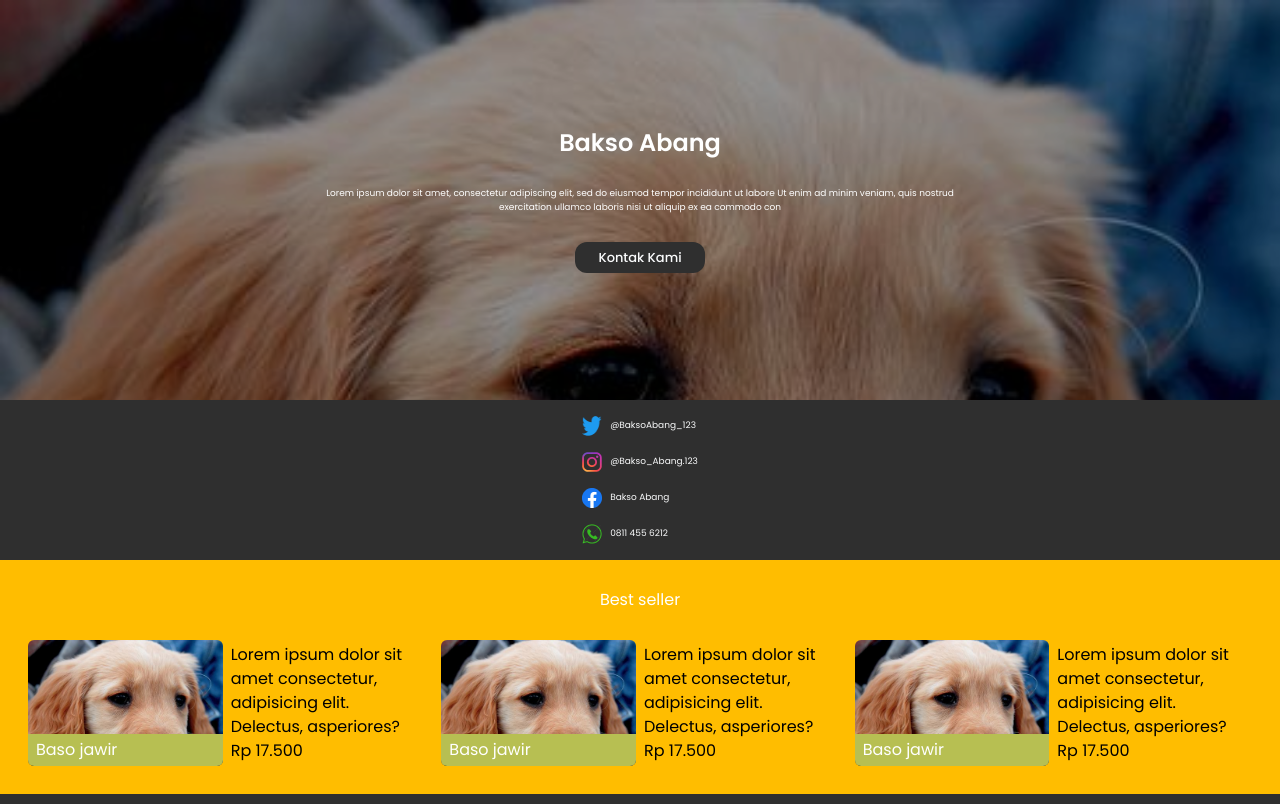
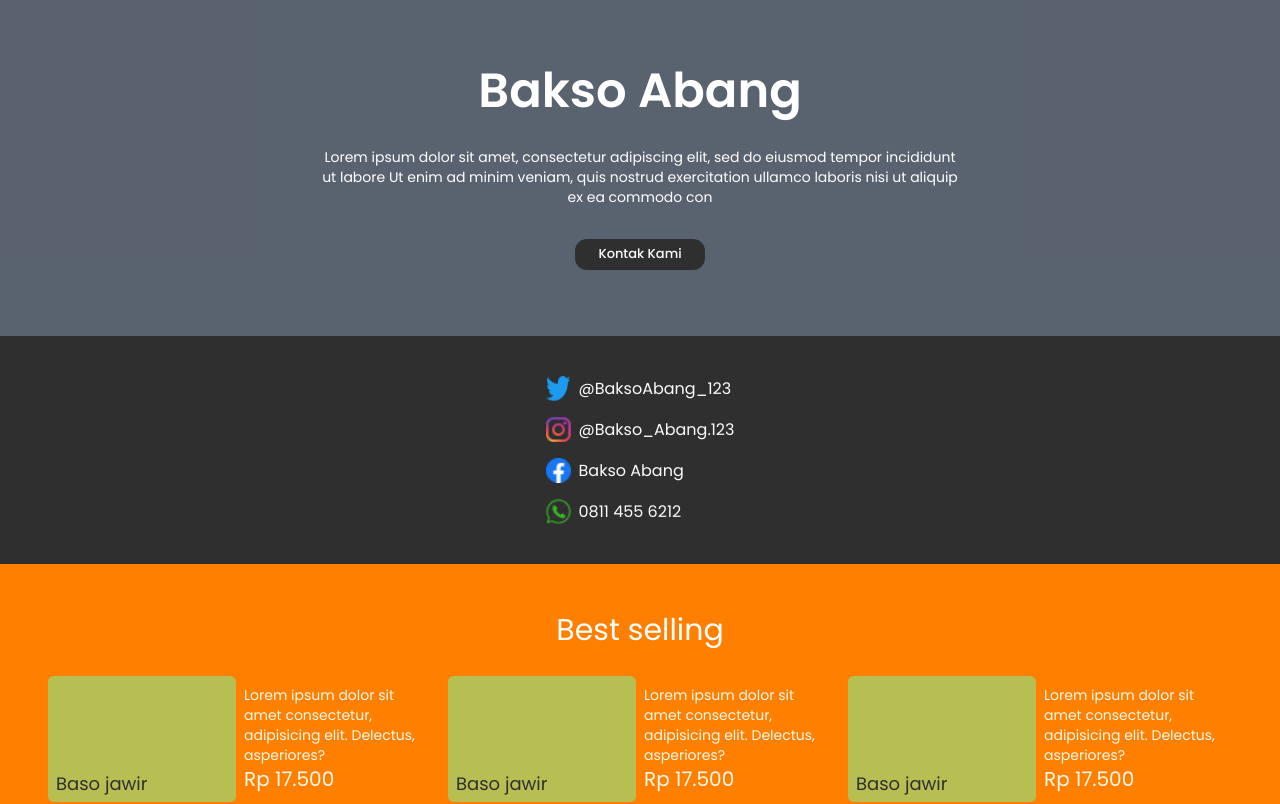
Before and after one commit to Jerrell-Marvel/hackaton-client, a Next.js app: page /merchant-store/1 in a window 1280 px wide. Shown: the top 804 px of the page. Built offline with nearby package versions, Linux system fonts and the light colour scheme.

Commit message:
update merchant store web design

```diff
--- a/src/pages/merchant-store/[merchantStoreName].tsx
+++ b/src/pages/merchant-store/[merchantStoreName].tsx
@@ -2,99 +2,129 @@ const merchantStoreName = () => {
   return (
     <div>
       {/* Main banner */}
-      <div className="bg-[url('/bg1.jpg')] w-full h-[50vh] flex flex-col justify-center items-center bg-no-repeat bg-cover relative">
-        <div className="absolute top-0 bottom-0 left-0 right-0 bg-black bg-opacity-40"></div>
+      <div className="relative flex h-[42vh] w-full flex-col items-center justify-center bg-slate-400 bg-cover bg-no-repeat">
+        <div className="absolute bottom-0 left-0 right-0 top-0 bg-black bg-opacity-40"></div>
 
-        <div className="z-20 relative w-2/3 md:w-1/2 text-center">
-          <div className="BaksoAbang text-white text-2xl font-semibold pb-7">Bakso Abang</div>
-          <div className="text-white font-Poppins text-center  text-[9px] font-normal pb-7">
-            Lorem ipsum dolor sit amet, consectetur adipiscing elit, sed do eiusmod tempor incididunt ut labore Ut enim ad minim veniam, quis nostrud exercitation ullamco laboris nisi ut aliquip ex ea commodo con
+        <div className="relative z-20 w-2/3 text-center md:w-1/2">
+          <div className="BaksoAbang font-Poppins pb-8 text-xl font-semibold text-white md:text-5xl">
+            Bakso Abang
           </div>
-          <button className="w-[130px] h-[31px] bg-[#2F2F2F] rounded-xl">
-            <div className="text-center font-Poppins text-[13px] font-medium text-[#FAFBFC]">Kontak Kami</div>
+          <div className="font-Poppins pb-8 text-center  text-[10px] font-normal text-white md:text-sm">
+            Lorem ipsum dolor sit amet, consectetur adipiscing elit, sed do
+            eiusmod tempor incididunt ut labore Ut enim ad minim veniam, quis
+            nostrud exercitation ullamco laboris nisi ut aliquip ex ea commodo
+            con
+          </div>
+          <button className="h-[31px] w-[130px] rounded-xl bg-[#2F2F2F]">
+            <div className="font-Poppins text-center text-[13px] font-medium text-[#FAFBFC]">
+              Kontak Kami
+            </div>
           </button>
         </div>
       </div>
 
       {/* Sosmed */}
-      <div className="w-full flex-shrink-0 bg-[#2F2F2F] flex flex-col items-center justify-center py-4">
+      <div className="flex w-full flex-shrink-0 flex-col items-center justify-center bg-[#2F2F2F] py-6 md:py-10">
         <div className="flex flex-col gap-4">
           <div className="flex items-center">
             <img
               src="/image9.png"
               alt="img"
-              className="w-[20px] h-[20px] mr-2"
+              className="mr-2 h-[20px] w-[20px] md:h-[25px] md:w-[25px]"
             />
-            <div className="text-center font-Poppins text-[9px] font-normal text-[#FAFBFC]">@BaksoAbang_123</div>
+            <div className="font-Poppins text-center text-[9px] font-normal text-[#FAFBFC] md:text-base">
+              @BaksoAbang_123
+            </div>
           </div>
           <div className="flex items-center">
             <img
               src="/image10.png"
               alt="img"
-              className="w-[20px] h-[20px] mr-2"
+              className="mr-2 h-[20px] w-[20px] md:h-[25px] md:w-[25px]"
             />
-            <div className="text-center font-Poppins text-[9px] font-normal text-[#FAFBFC]">@Bakso_Abang.123</div>
+            <div className="font-Poppins text-center text-[9px] font-normal text-[#FAFBFC] md:text-base">
+              @Bakso_Abang.123
+            </div>
           </div>
           <div className="flex items-center">
             <img
               src="/image11.png"
               alt="img"
-              className="w-[20px] h-[20px] mr-2"
+              className="mr-2 h-[20px] w-[20px] md:h-[25px] md:w-[25px]"
             />
-            <div className="text-center font-Poppins text-[9px] font-normal text-[#FAFBFC]">Bakso Abang</div>
+            <div className="font-Poppins text-center text-[9px] font-normal text-[#FAFBFC] md:text-base">
+              Bakso Abang
+            </div>
           </div>
           <div className="flex items-center">
             <img
               src="/image12.png"
               alt="img"
-              className="w-[20px] h-[20px] mr-2"
+              className="mr-2 h-[20px] w-[20px] md:h-[25px] md:w-[25px]"
             />
-            <div className="text-center font-Poppins text-[9px] font-normal text-[#FAFBFC]">0811 455 6212</div>
+            <div className="font-Poppins text-center text-[9px] font-normal text-[#FAFBFC] md:text-base">
+              0811 455 6212
+            </div>
           </div>
         </div>
       </div>
 
       {/* Best seller */}
 
-      <section className="bg-[#FFBD00] p-7">
-        <div className="text-center text-white">
-          <h3>Best seller</h3>
+      <section className="bg-[#FF7F00] p-7 md:p-12">
+        <div className="font-Poppins text-center text-xl text-white md:text-3xl">
+          <h3>Best selling</h3>
         </div>
-        <div className="grid grid-cols-1 sm:grid-cols-2 md:grid-cols-3 mt-7 gap-4">
-          <div className="flex items-center min-h-[126px] gap-2 ">
-            <div className="w-1/2 h-full bg-[url('/bg1.jpg')] bg-cover flex flex-col-reverse rounded-md overflow-hidden">
-              <div className="bg-yellow text-white px-2 py-1">Baso jawir</div>
+        <div className="mt-7 grid grid-cols-1 gap-4 sm:grid-cols-2 md:grid-cols-3">
+          <div className="flex min-h-[126px] items-center gap-2 ">
+            <div className="flex h-full w-1/2 flex-col-reverse overflow-hidden rounded-md bg-[#B7BF52] bg-cover">
+              <div className="font-Poppins bg-yellow px-2 py-1 text-sm text-[#2F2F2F] md:text-lg">
+                Baso jawir
+              </div>
             </div>
-            <div className="w-1/2">
-              <p>Lorem ipsum dolor sit amet consectetur, adipisicing elit. Delectus, asperiores?</p>
-              <p>Rp 17.500</p>
+            <div className="font-Poppins w-1/2 text-[10px] text-[#FCFAEF] md:text-sm">
+              <p>
+                Lorem ipsum dolor sit amet consectetur, adipisicing elit.
+                Delectus, asperiores?
+              </p>
+              <p className="font-Poppins text-base md:text-xl ">Rp 17.500</p>
             </div>
           </div>
-          <div className="flex items-center min-h-[126px] gap-2 ">
-            <div className="w-1/2 h-full bg-[url('/bg1.jpg')] bg-cover flex flex-col-reverse rounded-md overflow-hidden">
-              <div className="bg-yellow text-white px-2 py-1">Baso jawir</div>
+          <div className="flex min-h-[126px] items-center gap-2 ">
+            <div className="flex h-full w-1/2 flex-col-reverse overflow-hidden rounded-md bg-[#B7BF52] bg-cover">
+              <div className="font-Poppins bg-yellow px-2 py-1 text-sm text-[#2F2F2F] md:text-lg">
+                Baso jawir
+              </div>
             </div>
-            <div className="w-1/2">
-              <p>Lorem ipsum dolor sit amet consectetur, adipisicing elit. Delectus, asperiores?</p>
-              <p>Rp 17.500</p>
+            <div className="font-Poppins w-1/2 text-[10px] text-[#FCFAEF] md:text-sm ">
+              <p>
+                Lorem ipsum dolor sit amet consectetur, adipisicing elit.
+                Delectus, asperiores?
+              </p>
+              <p className="font-Poppins text-base md:text-xl">Rp 17.500</p>
             </div>
           </div>
-          <div className="flex items-center min-h-[126px] gap-2 ">
-            <div className="w-1/2 h-full bg-[url('/bg1.jpg')] bg-cover flex flex-col-reverse rounded-md overflow-hidden">
-              <div className="bg-yellow text-white px-2 py-1">Baso jawir</div>
+          <div className="flex min-h-[126px] items-center gap-2 ">
+            <div className="flex h-full w-1/2 flex-col-reverse overflow-hidden rounded-md bg-[#B7BF52] bg-cover">
+              <div className="font-Poppins bg-yellow px-2 py-1 text-sm text-[#2F2F2F] md:text-lg">
+                Baso jawir
+              </div>
             </div>
-            <div className="w-1/2">
-              <p>Lorem ipsum dolor sit amet consectetur, adipisicing elit. Delectus, asperiores?</p>
-              <p>Rp 17.500</p>
+            <div className="font-Poppins w-1/2 text-[10px] text-[#FCFAEF] md:text-sm">
+              <p>
+                Lorem ipsum dolor sit amet consectetur, adipisicing elit.
+                Delectus, asperiores?
+              </p>
+              <p className="font-Poppins text-base md:text-xl">Rp 17.500</p>
             </div>
           </div>
         </div>
       </section>
 
       {/* LOcatin */}
-      <section className="bg-primary text-white flex flex-col items-center p-7">
-        <div className="text-center">
-          <h3>Lokasi</h3>
+      <section className="flex flex-col items-center bg-slate-600 p-7 text-white md:p-12">
+        <div className="text-center ">
+          <h3 className="text-sm  md:text-xl">Lokasi</h3>
           <div className="flex gap-3">
             <svg
               xmlns="http://www.w3.org/2000/svg"
@@ -114,8 +144,8 @@ const merchantStoreName = () => {
             </div>
           </div>
 
-          <h3 className="mt-4">Kontak</h3>
-          <div className="flex gap-3">
+          <h3 className="mt-4 text-sm  md:text-xl">Kontak</h3>
+          <div className="flex gap-3 ">
             <svg
               xmlns="http://www.w3.org/2000/svg"
               width="19"
@@ -134,7 +164,7 @@ const merchantStoreName = () => {
             </div>
           </div>
 
-          <h3 className="mt-4">Jam buka</h3>
+          <h3 className="mt-4 text-sm md:text-xl">Jam buka</h3>
 
           <div>
             <p>Lorem ipsum dolor sit amet.</p>
```
